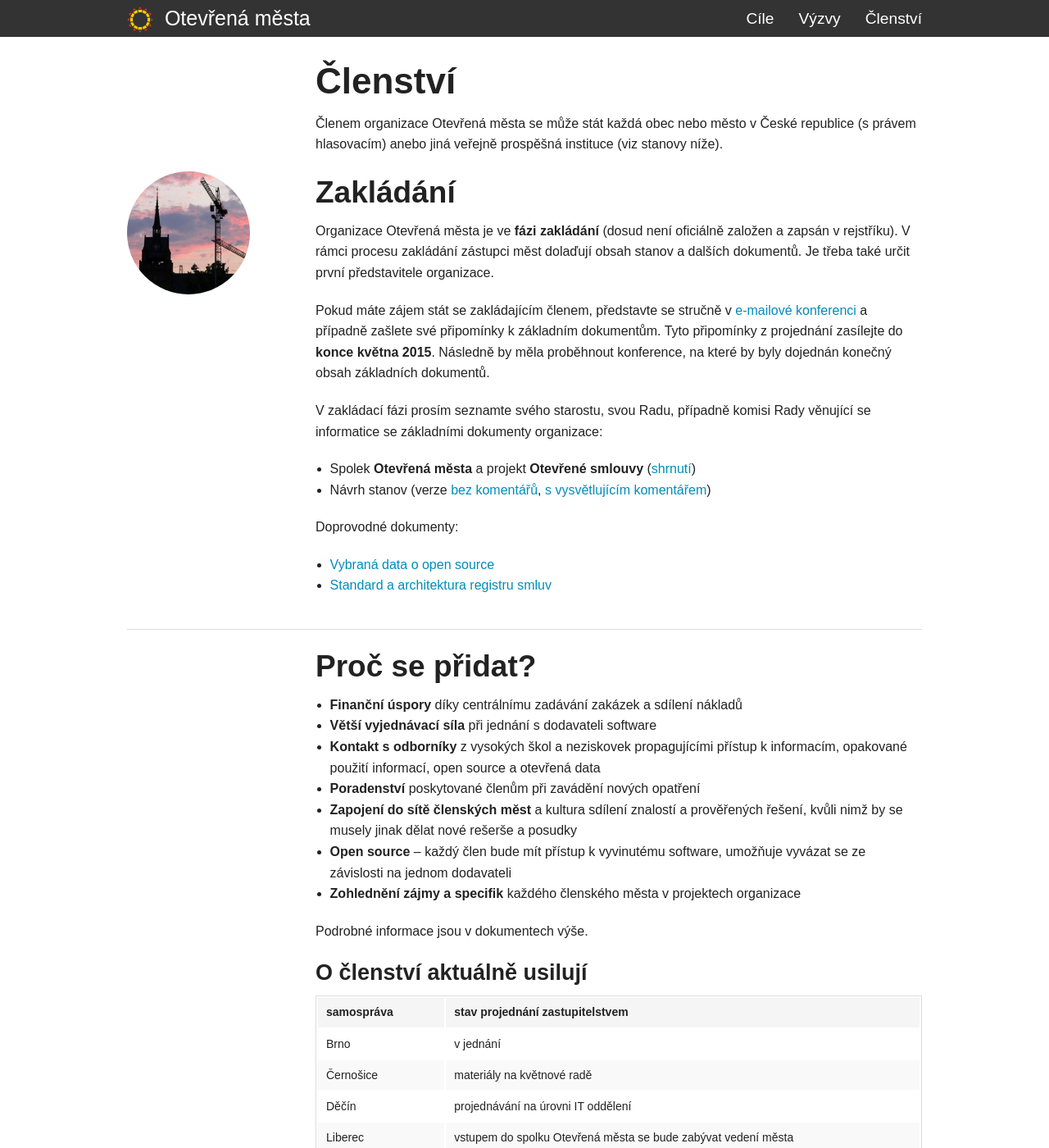
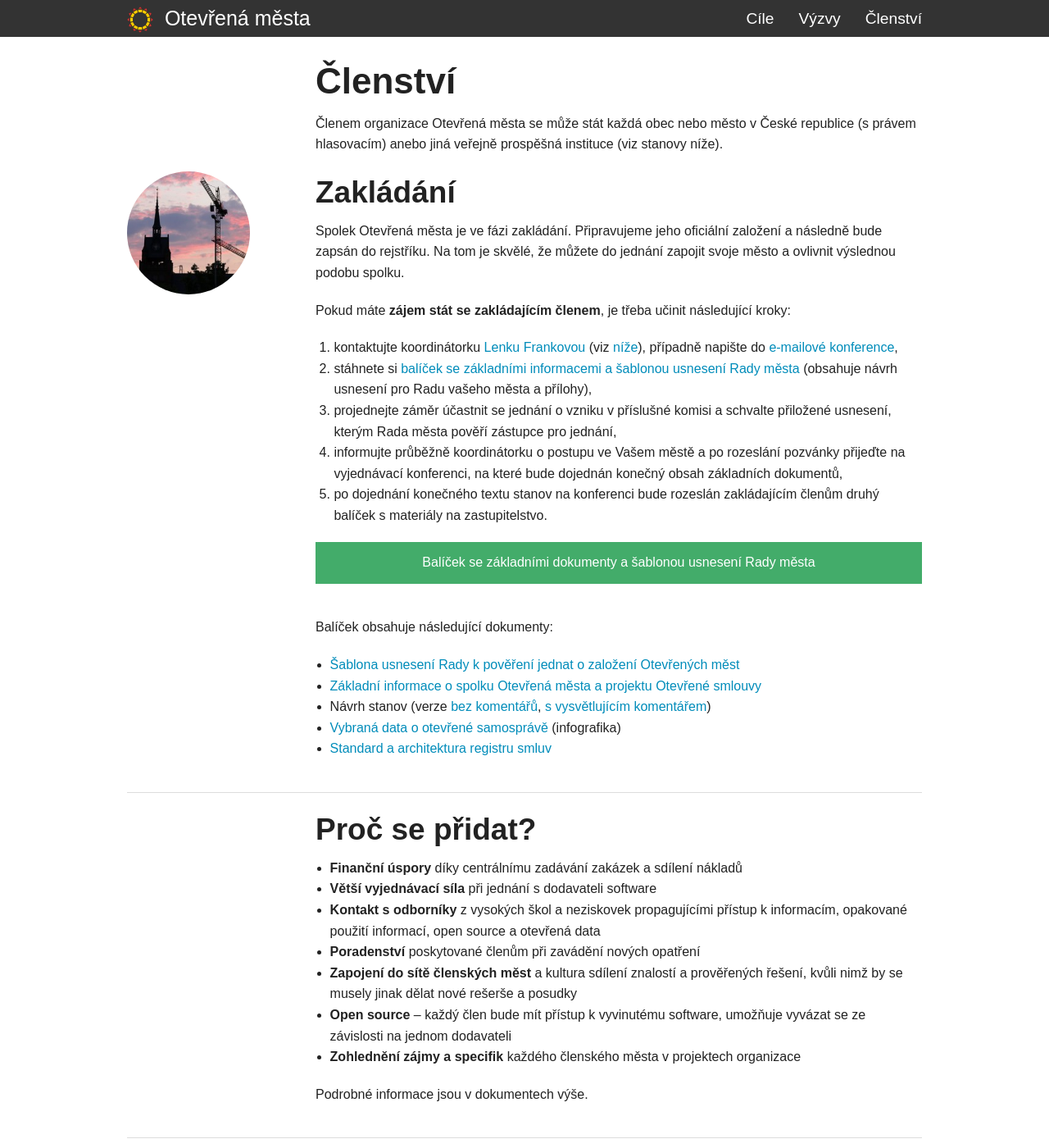
Before and after one commit to otevrenamesta/otevrenamesta.github.io, a Jekyll site: the page built from pages/clenstvi.md, in a window 1280 px wide and 1400 px high. Shown: the whole window at 82% size. Built offline with Jekyll 4.4.1, drawn with Linux system fonts in a browser that asks for light colours; nearby versions of some CDN libraries; library files that are not in the unit come from our copies; some of the changed text lies outside the part shown.

Commit message:
Balíček

```diff
--- a/pages/clenstvi.md
+++ b/pages/clenstvi.md
@@ -16,18 +16,25 @@ image:
 
 ## Zakládání
 
-Organizace Otevřená města je ve **fázi zakládání** (dosud není oficiálně založen a zapsán v rejstříku). V rámci procesu zakládání zástupci měst dolaďují obsah stanov a dalších dokumentů. Je třeba také určit první představitele organizace.
+Spolek Otevřená města je ve fázi zakládání. Připravujeme jeho oficiální založení a následně bude zapsán do rejstříku. Na tom je skvělé, že můžete do jednání zapojit svoje město a ovlivnit výslednou podobu spolku.
 
-Pokud máte zájem stát se zakládajícím členem, představte se stručně v [e-mailové konferenci](mailto:konference@otevrenamesta.cz) a případně zašlete své připomínky k základním dokumentům. Tyto připomínky z projednání zasílejte do **konce května 2015**. Následně by měla proběhnout konference, na které by byly dojednán konečný obsah základních dokumentů.
+Pokud máte **zájem stát se zakládajícím členem**, je třeba učinit následující kroky:
 
-V zakládací fázi prosím seznamte svého starostu, svou Radu, případně komisi Rady věnující se informatice se základními dokumenty organizace:
+1. kontaktujte koordinátorku [Lenku Frankovou](mailto:lenka.frankova@oziveni.cz) (viz [níže](#kontakt)), případně napište do [e-mailové konference](mailto:konference@otevrenamesta.cz),
+2. stáhnete si [balíček se základními informacemi a šablonou usnesení Rady města](/media/docs/balicek.zip) (obsahuje návrh usnesení pro Radu vašeho města a přílohy),
+3. projednejte záměr účastnit se jednání o vzniku v příslušné komisi a schvalte přiložené usnesení, kterým Rada města pověří zástupce pro jednání,
+4. informujte průběžně koordinátorku o postupu ve Vašem městě a po rozeslání pozvánky přijeďte na vyjednávací konferenci, na které bude dojednán konečný obsah základních dokumentů,
+5. po dojednání konečného textu stanov na konferenci bude rozeslán zakládajícím členům druhý balíček s materiály na zastupitelstvo.
 
-- Spolek **Otevřená města** a projekt **Otevřené smlouvy** ([shrnutí][om])
+<a href="/media/docs/balicek.zip" class="button expand success">Balíček se základními dokumenty a šablonou usnesení Rady města</a>
+
+
+Balíček obsahuje následující dokumenty:
+
+- [Šablona usnesení Rady k pověření jednat o založení Otevřených měst](/media/docs/balicek/sablona-usneseni.doc)
+- [Základní informace o spolku Otevřená města a projektu Otevřené smlouvy][om]
 - Návrh stanov (verze [bez komentářů](/pravo/stanovy/main.pdf), [s vysvětlujícím komentářem](/pravo/stanovy/main_commented.pdf))
-
-Doprovodné dokumenty:
-
-- [Vybraná data o open source][open-source-factsheet]
+- [Vybraná data o otevřené samosprávě][open-source-factsheet] (infografika)
 - [Standard a architektura registru smluv][registr-smluv]
 
 ----
@@ -44,21 +51,22 @@ Doprovodné dokumenty:
 
 Podrobné informace jsou v dokumentech výše.
 
-### O členství aktuálně usilují
+----
 
-samospráva | stav projednání zastupitelstvem
+## O členství aktuálně usilují
+
+samospráva | stav projednání
 --- | ---
 Brno | v jednání
 Černošice | materiály na květnové radě
 Děčín | projednávání na úrovni IT oddělení
 Liberec | vstupem do spolku Otevřená města se bude zabývat vedení města
-MČ Praha 12 | Projekt představen starostce a místostarostovi, zakládající materiály odeslány. Technicky jsou připraveni.
-Nové Město na Moravě | Zakládací materiály konzultovány s informatikem města. Mají zájem.
-Praha | Projekt představen.
-Praha 5 | Projekt představen na výboru ZM v 02/15
-Praha 6 | Komise doporučila připojení k projektu Otevřená města jako člen
-Praha 7 | Odsouhlaseno komisí.Materiály budou předloženy na zastupitelstvu 06/15
-Ústí nad Labem | Materiály budou předloženy na zastupitelstvu 06/15
+Praha 12 | projekt představen starostce a místostarostovi, zakládající materiály odeslány, technicky jsou připraveni
+Nové Město na Moravě | zakládací materiály konzultovány s informatikem města, mají zájem
+Praha 5 | projekt představen na výboru ZM v 02/15
+Praha 6 | komise doporučila připojení k projektu Otevřená města jako člen
+Praha 7 | odsouhlaseno komisí, materiály budou předloženy na zastupitelstvu 06/15
+Ústí nad Labem | materiály budou předloženy na zastupitelstvu 06/15
 
 ----
 
```
Also changed, not shown: 6 other files.
